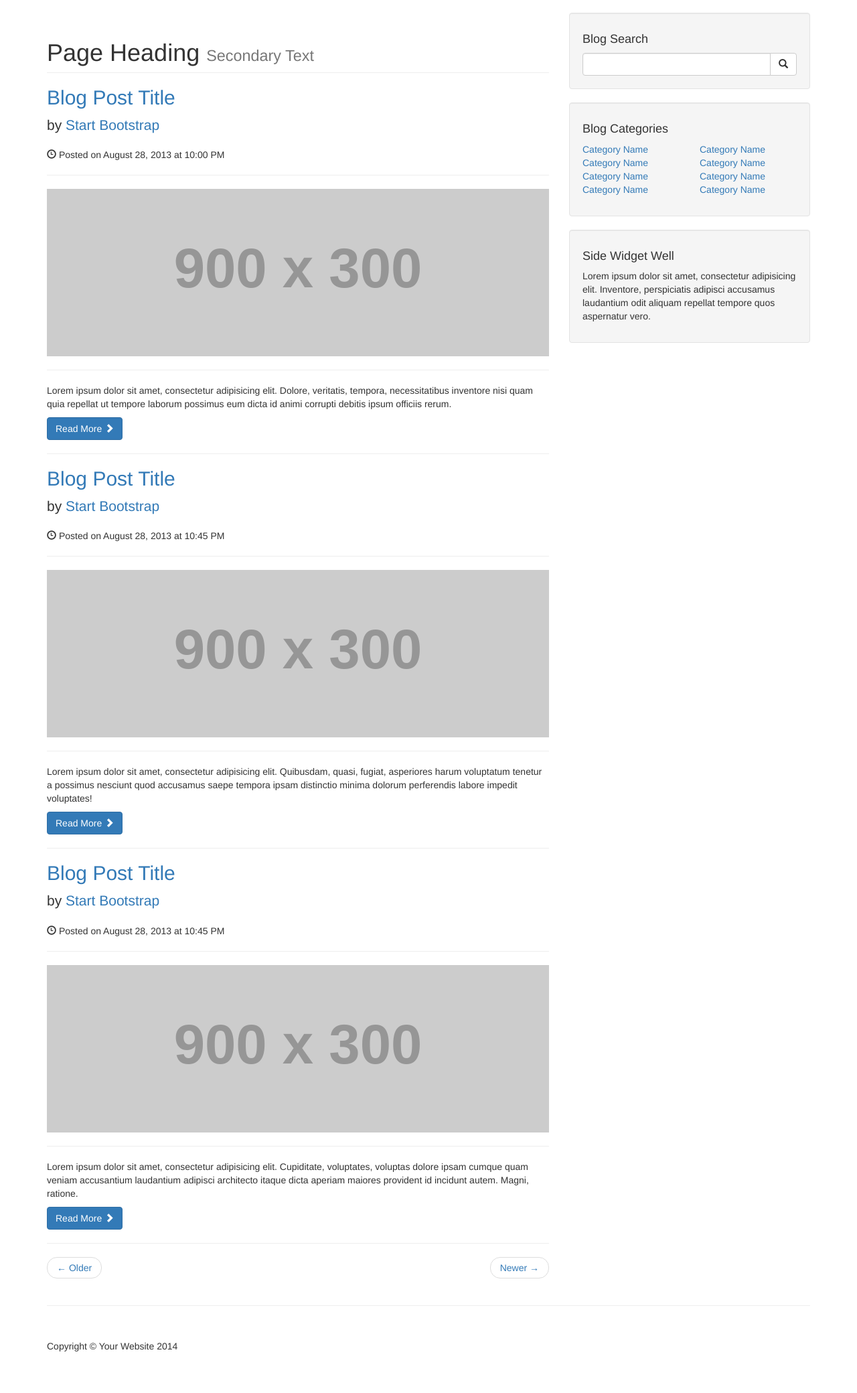
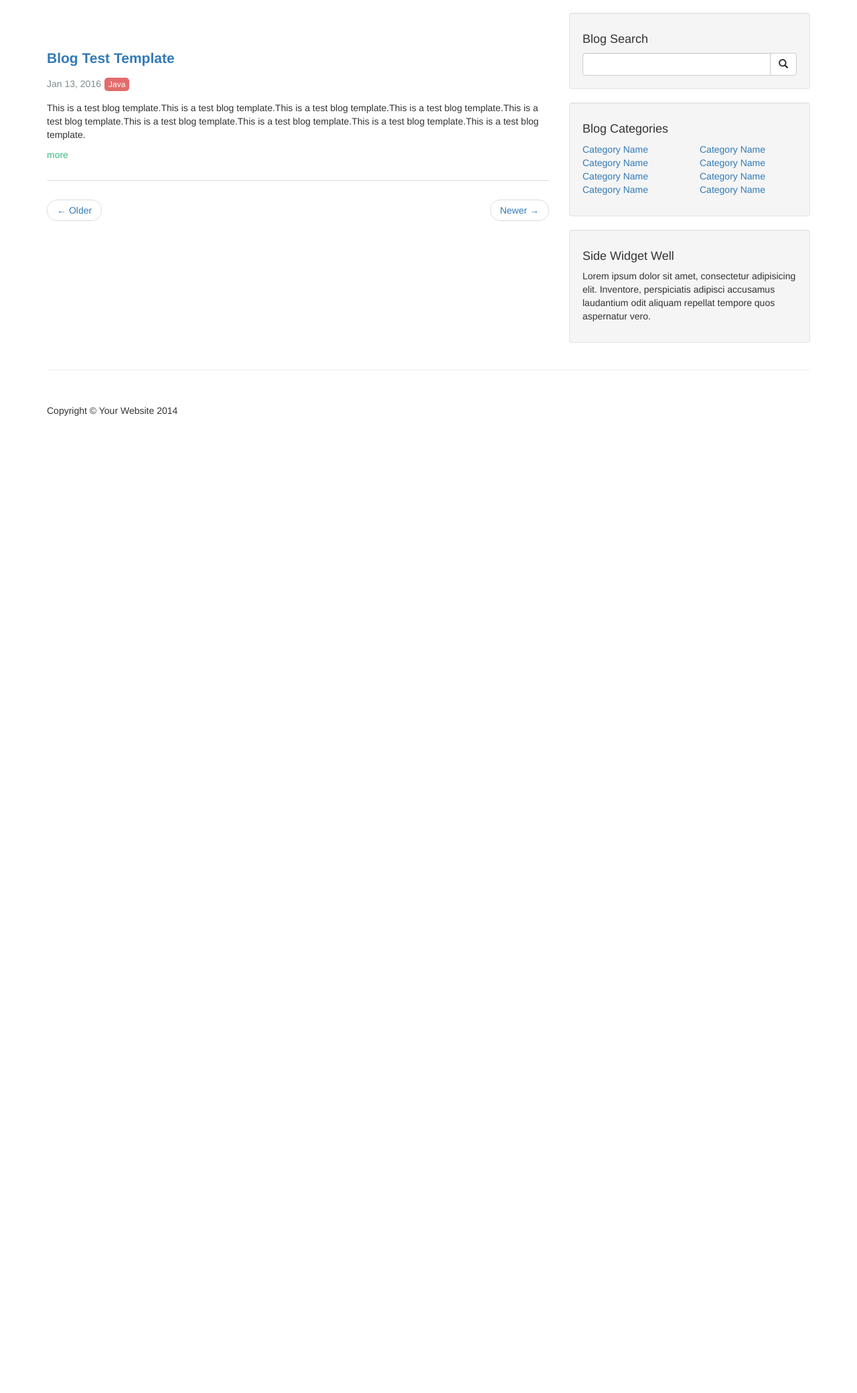
Before and after one commit to DecemCat/DecemSite, a Python web app: template templates/index.html in a window 1280 px wide. Shown: the part 51-2131 px from the top of the page at 67% size. After the commit the page ends 672 px from the top, so only its background shows below. Run offline with Jinja, Linux system fonts and the light colour scheme; the template is opened without the code that fills it, so the values that code supplies are empty; grey boxes labelled with a size stand in for pictures from a placeholder-image service; some libraries are stand-ins or nearby versions.

Commit message:
modify blog list style

```diff
--- a/templates/index.html
+++ b/templates/index.html
@@ -20,6 +20,18 @@
         <script src="https://oss.maxcdn.com/libs/html5shiv/3.7.0/html5shiv.js"></script>
         <script src="https://oss.maxcdn.com/libs/respond.js/1.4.2/respond.min.js"></script>
     <![endif]-->
+
+    <style tyle="text/css">
+    ul.post-list{padding:0; list-style-type:none;}
+    h2{display:block; -webkit-margin-before:0.83em; -webkit-margin-after: 0.83em; -webkit-margin-start:0px; -webkit-margin-end: 0px; font-weight:bold;}
+    article{display:block;}
+    .home.post-list{margin:2em 0;}
+    .home.post-list .post-list-item{padding: 1em 0 2em; border-bottom: 1px solid #ddd;}
+    .post-block .post-title{margin: 0.65em 0; color: #2c3e50; font-size: 1.5em;}
+    .post-block .post-info{color:#7f8c8d; margin: 1.2em 0;}
+    .post-block .post-info a.post-tag-link{margin-left: 0.5rem; padding: 3px 6px; border-radius:5px; font-size:12px; color:white; background-color:#e36b6b; text-decoration: none;}
+    .home.post-list .read-more{color: #42b983;}
+    </style>
 
 </head>
 
@@ -64,59 +76,21 @@
 
             <!-- Blog Entries Column -->
             <div class="col-md-8">
+                <ul class="home post-list">
+                    <li class="post-list-item">
+                    <article class="post-block">
+                        <h2 class="post-title"><a href="#" class="post-title-link">Blog Test Template</a></h2>
+                        <div class="post-info">
+                            <div class="post-time">Jan 13, 2016<a class="post-tag-link" href="#">Java</a></div>
+                        </div>
+                        <div class="post-content">
+                            <p>This is a test blog template.This is a test blog template.This is a test blog template.This is a test blog template.This is a test blog template.This is a test blog template.This is a test blog template.This is a test blog template.This is a test blog template.</p>
+                        </div>
 
-                <h1 class="page-header">
-                    Page Heading
-                    <small>Secondary Text</small>
-                </h1>
-
-                <!-- First Blog Post -->
-                <h2>
-                    <a href="#">Blog Post Title</a>
-                </h2>
-                <p class="lead">
-                    by <a href="index.php">Start Bootstrap</a>
-                </p>
-                <p><span class="glyphicon glyphicon-time"></span> Posted on August 28, 2013 at 10:00 PM</p>
-                <hr>
-                <img class="img-responsive" src="http://placehold.it/900x300" alt="">
-                <hr>
-                <p>Lorem ipsum dolor sit amet, consectetur adipisicing elit. Dolore, veritatis, tempora, necessitatibus inventore nisi quam quia repellat ut tempore laborum possimus eum dicta id animi corrupti debitis ipsum officiis rerum.</p>
-                <a class="btn btn-primary" href="#">Read More <span class="glyphicon glyphicon-chevron-right"></span></a>
-
-                <hr>
-
-                <!-- Second Blog Post -->
-                <h2>
-                    <a href="#">Blog Post Title</a>
-                </h2>
-                <p class="lead">
-                    by <a href="index.php">Start Bootstrap</a>
-                </p>
-                <p><span class="glyphicon glyphicon-time"></span> Posted on August 28, 2013 at 10:45 PM</p>
-                <hr>
-                <img class="img-responsive" src="http://placehold.it/900x300" alt="">
-                <hr>
-                <p>Lorem ipsum dolor sit amet, consectetur adipisicing elit. Quibusdam, quasi, fugiat, asperiores harum voluptatum tenetur a possimus nesciunt quod accusamus saepe tempora ipsam distinctio minima dolorum perferendis labore impedit voluptates!</p>
-                <a class="btn btn-primary" href="#">Read More <span class="glyphicon glyphicon-chevron-right"></span></a>
-
-                <hr>
-
-                <!-- Third Blog Post -->
-                <h2>
-                    <a href="#">Blog Post Title</a>
-                </h2>
-                <p class="lead">
-                    by <a href="index.php">Start Bootstrap</a>
-                </p>
-                <p><span class="glyphicon glyphicon-time"></span> Posted on August 28, 2013 at 10:45 PM</p>
-                <hr>
-                <img class="img-responsive" src="http://placehold.it/900x300" alt="">
-                <hr>
-                <p>Lorem ipsum dolor sit amet, consectetur adipisicing elit. Cupiditate, voluptates, voluptas dolore ipsam cumque quam veniam accusantium laudantium adipisci architecto itaque dicta aperiam maiores provident id incidunt autem. Magni, ratione.</p>
-                <a class="btn btn-primary" href="#">Read More <span class="glyphicon glyphicon-chevron-right"></span></a>
-
-                <hr>
+                        <a href="#" class="read-more">more</a>
+                    </article>
+                    </li>
+                </ul>
 
                 <!-- Pager -->
                 <ul class="pager">
```
